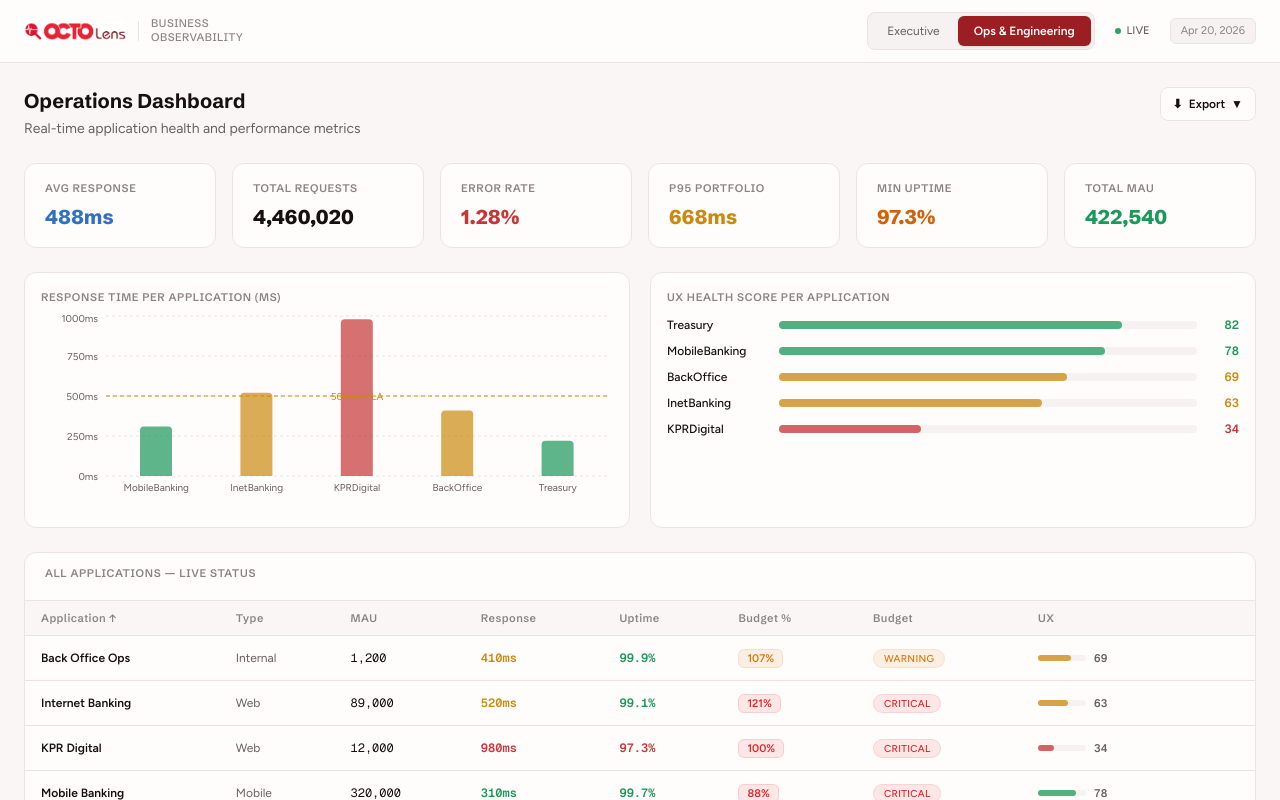
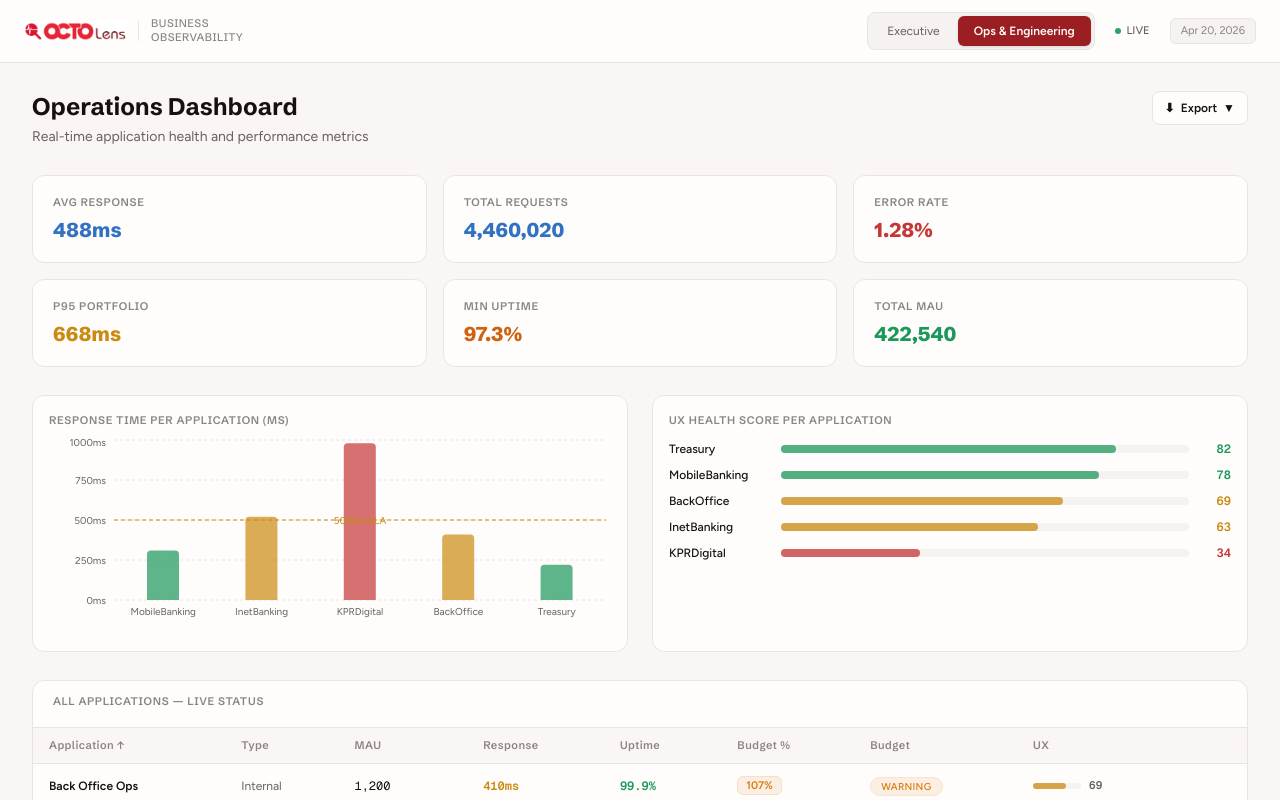
Before and after one commit to satriadhm/octo-lens, a Next.js app: page / in a window 1280 px wide. Both pictures are taken after a click on the tab "Ops & Engineering". Shown: the top 800 px of the page. Built offline with nearby package versions, Linux system fonts and the light colour scheme.

Commit message:
fix(layout): fix ops layout

```diff
--- a/app/components/ops/OpsView.tsx
+++ b/app/components/ops/OpsView.tsx
@@ -73,12 +73,18 @@ function actionTone(action: "http" | "file-transfer" | "db") {
 
 function PaginationStub() {
   return (
-    <div className="flex items-center justify-end gap-2 px-4 py-2 text-[11px] text-txt-dim">
-      <button className="h-6 w-6 rounded border border-border hover:bg-surface-dim" type="button">
+    <div className="flex items-center justify-end gap-2 px-4 py-2.5 text-[11px] text-txt-dim">
+      <button
+        className="h-7 w-7 rounded-md border border-border hover:bg-surface-dim transition-colors"
+        type="button"
+      >
         {"<"}
       </button>
-      <span className="h-6 min-w-6 px-2 rounded bg-brand text-white grid place-items-center">1</span>
-      <button className="h-6 w-6 rounded border border-border hover:bg-surface-dim" type="button">
+      <span className="h-7 min-w-7 px-2 rounded-md bg-brand text-white grid place-items-center">1</span>
+      <button
+        className="h-7 w-7 rounded-md border border-border hover:bg-surface-dim transition-colors"
+        type="button"
+      >
         {">"}
       </button>
     </div>
@@ -117,7 +123,7 @@ export function OpsView({ enriched, onSelect }: OpsViewProps) {
 
   const kpis = [
     { l: "Avg Response", v: `${avgResponse}ms`, c: "var(--color-blue)" },
-    { l: "Total Requests", v: totalRequests.toLocaleString(), c: "var(--color-indigo)" },
+    { l: "Total Requests", v: totalRequests.toLocaleString(), c: "var(--color-blue)" },
     { l: "Error Rate", v: `${weightedErrorRate.toFixed(2)}%`, c: "var(--color-red)" },
     { l: "P95 Portfolio", v: `${portfolioP95}ms`, c: "var(--color-amber)" },
     { l: "Min Uptime", v: `${minUptime}%`, c: "var(--color-orange)" },
@@ -243,11 +249,11 @@ export function OpsView({ enriched, onSelect }: OpsViewProps) {
   ];
 
   return (
-    <div className="p-6 flex flex-col gap-6 overflow-y-auto h-full max-w-[1400px] mx-auto w-full">
+    <div className="px-4 py-5 sm:px-6 sm:py-6 lg:px-8 lg:py-7 flex flex-col gap-7 overflow-y-auto h-full max-w-[1600px] mx-auto w-full">
       {/* Narrative */}
-      <div className="animate-fade-in-up relative z-[110] flex items-start justify-between gap-4">
+      <div className="animate-fade-in-up relative z-[110] flex flex-col sm:flex-row sm:items-start justify-between gap-4">
         <div>
-          <h1 className="text-xl font-display font-bold text-txt mb-1">
+          <h1 className="text-xl sm:text-2xl font-display font-bold text-txt mb-1">
             Operations Dashboard
           </h1>
           <p className="text-sm text-txt-muted">
@@ -261,15 +267,15 @@ export function OpsView({ enriched, onSelect }: OpsViewProps) {
       </div>
 
       {/* Ops KPI */}
-      <div className="grid grid-cols-2 md:grid-cols-3 xl:grid-cols-6 gap-4 animate-fade-in-up stagger-1">
+      <div className="grid grid-cols-2 md:grid-cols-3 2xl:grid-cols-6 gap-3 sm:gap-4 animate-fade-in-up stagger-1">
         {kpis.map((k, i) => (
           <div
             key={i}
-            className="bg-surface rounded-xl px-5 py-4 border border-border"
+            className="bg-surface rounded-xl px-4 sm:px-5 py-3.5 sm:py-4 border border-border min-h-[88px] flex flex-col justify-center"
           >
             <Label>{k.l}</Label>
             <div
-              className="text-xl font-display font-extrabold"
+              className="text-lg sm:text-xl font-display font-extrabold"
               style={{ color: k.c }}
             >
               {k.v}
@@ -279,7 +285,7 @@ export function OpsView({ enriched, onSelect }: OpsViewProps) {
       </div>
 
       {/* Charts row */}
-      <div className="grid grid-cols-2 gap-5 animate-fade-in-up stagger-2">
+      <div className="grid grid-cols-1 xl:grid-cols-2 gap-5 sm:gap-6 animate-fade-in-up stagger-2">
         <Card>
           <Label>Response Time per Application (ms)</Label>
           <ResponsiveContainer width="100%" height={200}>
@@ -474,14 +480,14 @@ export function OpsView({ enriched, onSelect }: OpsViewProps) {
       </Card>
 
       {/* Latency hotspots */}
-      <div className="grid grid-cols-2 gap-5 animate-fade-in-up stagger-4">
+      <div className="grid grid-cols-1 2xl:grid-cols-2 gap-5 sm:gap-6 animate-fade-in-up stagger-4">
         <Card className="relative !p-0 overflow-hidden">
           <SourceTag source="/trace/p95-endpoint" />
           <div className="px-5 py-3 border-b border-border">
             <Label>Top Endpoint P95</Label>
           </div>
           <div className="overflow-x-auto">
-            <table className="w-full border-collapse text-xs">
+            <table className="w-full min-w-[640px] border-collapse text-xs">
               <thead>
                 <tr className="border-b border-border bg-surface-dim/50">
                   <th className="px-4 py-2.5 text-left text-txt-dim font-semibold text-[11px]">Method</th>
@@ -518,7 +524,7 @@ export function OpsView({ enriched, onSelect }: OpsViewProps) {
             <Label>Top Service P95</Label>
           </div>
           <div className="overflow-x-auto">
-            <table className="w-full border-collapse text-xs">
+            <table className="w-full min-w-[520px] border-collapse text-xs">
               <thead>
                 <tr className="border-b border-border bg-surface-dim/50">
                   <th className="px-4 py-2.5 text-left text-txt-dim font-semibold text-[11px]">Application</th>
@@ -552,7 +558,7 @@ export function OpsView({ enriched, onSelect }: OpsViewProps) {
       </div>
 
       {/* P95 trend + heatmap */}
-      <div className="grid grid-cols-2 gap-5 animate-fade-in-up stagger-5">
+      <div className="grid grid-cols-1 2xl:grid-cols-2 gap-5 sm:gap-6 animate-fade-in-up stagger-5">
         <Card className="relative">
           <SourceTag source="/trace/p95-hourly" />
           <Label>P95 API Hourly</Label>
@@ -584,19 +590,21 @@ export function OpsView({ enriched, onSelect }: OpsViewProps) {
         <Card className="relative">
           <SourceTag source="/custom-telemetry/group-usage" />
           <Label>Group Usage Heatmap</Label>
-          <UsageHeatmap values={usageHeatmap} />
+          <div className="mt-1">
+            <UsageHeatmap values={usageHeatmap} />
+          </div>
         </Card>
       </div>
 
       {/* Slow query / slow endpoint */}
-      <div className="grid grid-cols-2 gap-5 animate-fade-in-up stagger-6">
+      <div className="grid grid-cols-1 2xl:grid-cols-2 gap-5 sm:gap-6 animate-fade-in-up stagger-6">
         <Card className="relative !p-0 overflow-hidden">
           <SourceTag source="/custom-telemetry/slow-query" />
           <div className="px-5 py-3 border-b border-border">
             <Label>Slow Query (above 500 ms, limit 25)</Label>
           </div>
           <div className="overflow-x-auto">
-            <table className="w-full border-collapse text-xs">
+            <table className="w-full min-w-[760px] border-collapse text-xs">
               <thead>
                 <tr className="border-b border-border bg-surface-dim/50">
                   <th className="px-4 py-2.5 text-left text-txt-dim font-semibold text-[11px]">Action</th>
@@ -633,7 +641,7 @@ export function OpsView({ enriched, onSelect }: OpsViewProps) {
             <Label>Slow Endpoint (above 500 ms, limit 25)</Label>
           </div>
           <div className="overflow-x-auto">
-            <table className="w-full border-collapse text-xs">
+            <table className="w-full min-w-[980px] border-collapse text-xs">
               <thead>
                 <tr className="border-b border-border bg-surface-dim/50">
                   <th className="px-4 py-2.5 text-left text-txt-dim font-semibold text-[11px]">Method</th>
@@ -671,14 +679,14 @@ export function OpsView({ enriched, onSelect }: OpsViewProps) {
       </div>
 
       {/* Top users / monthly usage */}
-      <div className="grid grid-cols-2 gap-5 animate-fade-in-up stagger-7">
+      <div className="grid grid-cols-1 2xl:grid-cols-2 gap-5 sm:gap-6 animate-fade-in-up stagger-7">
         <Card className="relative !p-0 overflow-hidden">
           <SourceTag source="/custom-telemetry/top-users" />
           <div className="px-5 py-3 border-b border-border">
             <Label>Top Users</Label>
           </div>
           <div className="overflow-x-auto">
-            <table className="w-full border-collapse text-xs">
+            <table className="w-full min-w-[760px] border-collapse text-xs">
               <thead>
                 <tr className="border-b border-border bg-surface-dim/50">
                   <th className="px-4 py-2.5 text-left text-txt-dim font-semibold text-[11px]">User</th>
@@ -712,7 +720,7 @@ export function OpsView({ enriched, onSelect }: OpsViewProps) {
             <Label>Monthly Usage by Team</Label>
           </div>
           <div className="overflow-x-auto">
-            <table className="w-full border-collapse text-xs">
+            <table className="w-full min-w-[980px] border-collapse text-xs">
               <thead>
                 <tr className="border-b border-border bg-surface-dim/50">
                   <th className="px-4 py-2.5 text-left text-txt-dim font-semibold text-[11px]">Month Year</th>
--- a/app/components/ops/UsageHeatmap.tsx
+++ b/app/components/ops/UsageHeatmap.tsx
@@ -11,6 +11,9 @@ function normalize(value: number, min: number, max: number) {
 
 export function UsageHeatmap({ values }: UsageHeatmapProps) {
   const list = values.slice(0, 70);
+  if (list.length === 0) {
+    return <div className="mt-2 text-xs text-txt-dim">No activity data.</div>;
+  }
   const min = Math.min(...list);
   const max = Math.max(...list);
 
```
